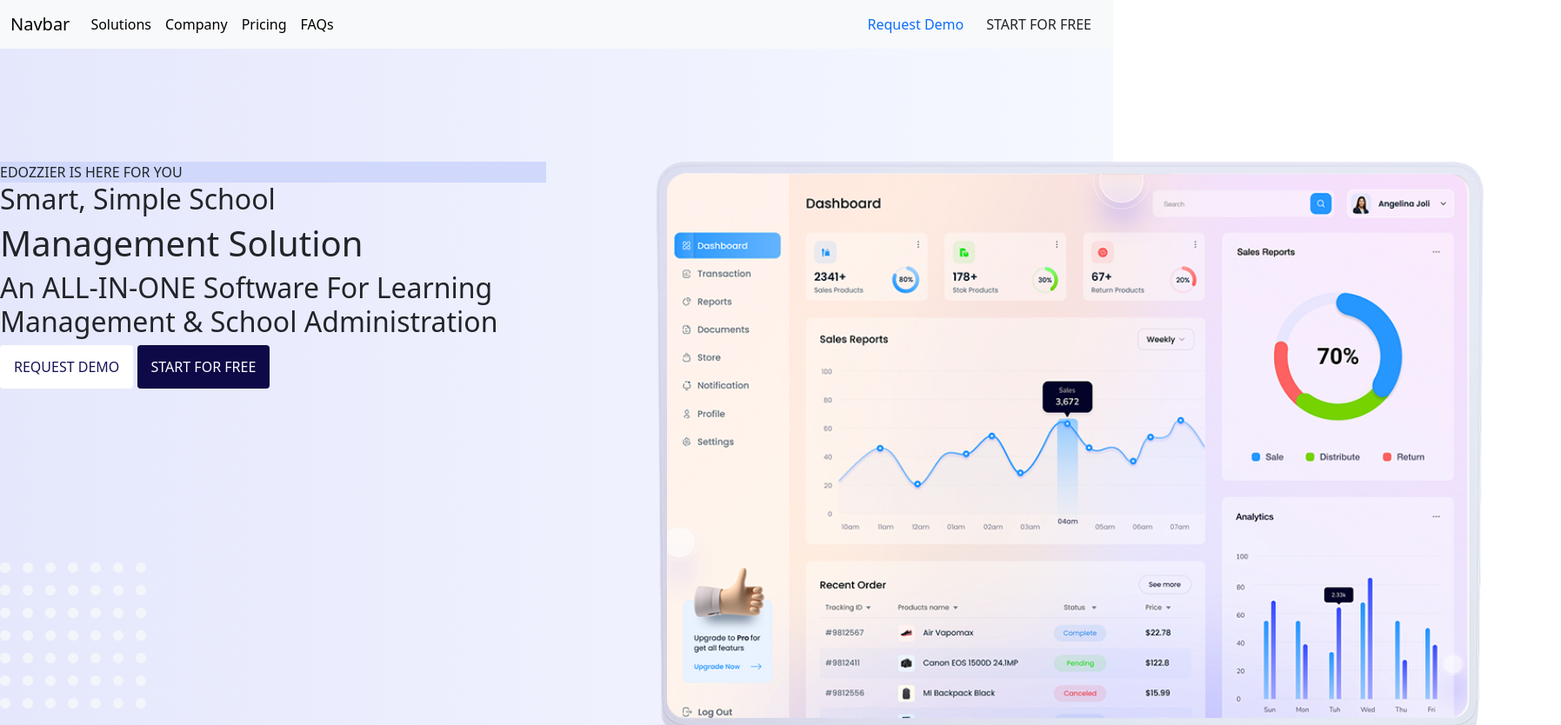
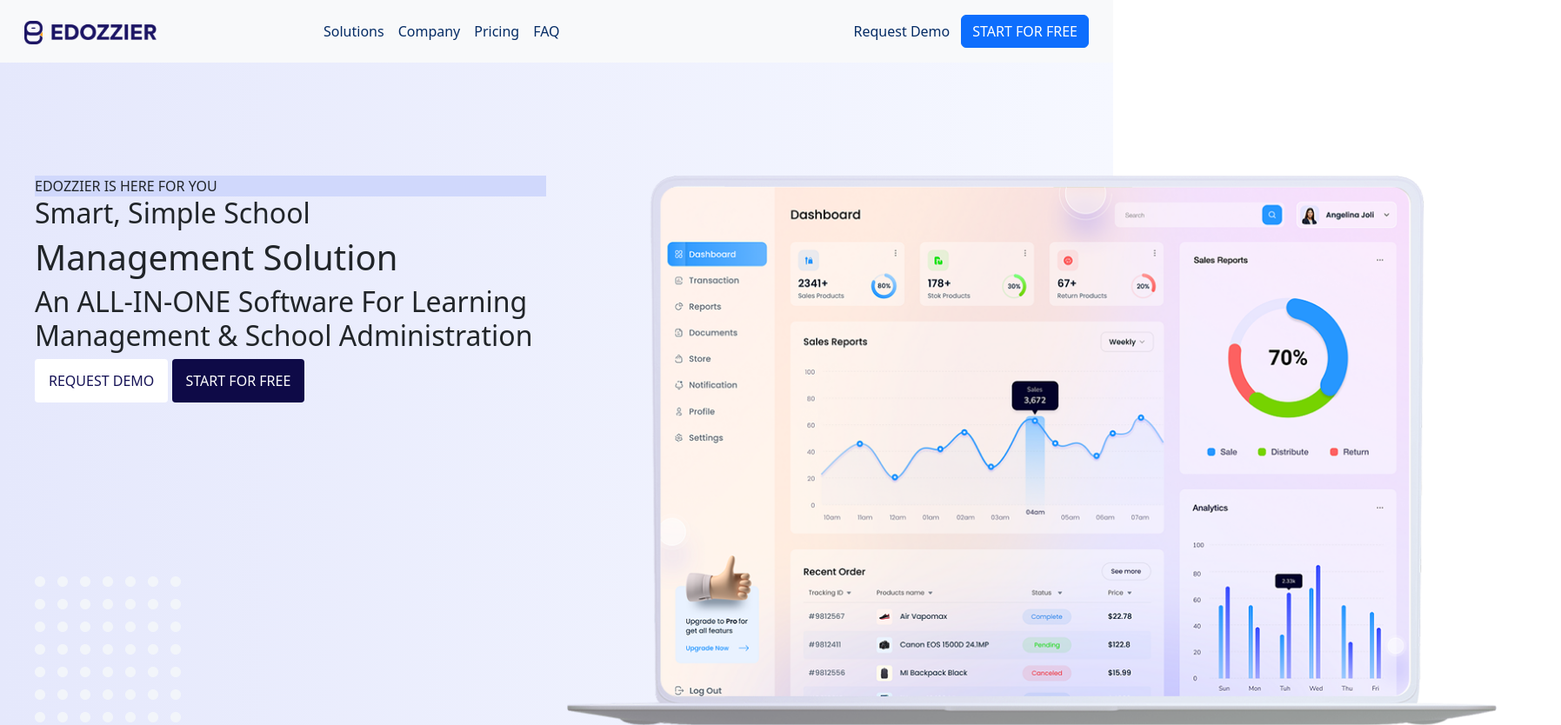
Before and after one commit to Prom-ise/My-CA-TEST-1, a plain HTML site: page index.html in a window 1280 px wide. Shown: the top 834 px of the page at 87% size, 1795 px wide, since content can reach past the window. Drawn offline with Linux system fonts and the light colour scheme.

Commit message:
updated a file

```diff
--- a/index.html
+++ b/index.html
@@ -9,36 +9,37 @@
     <link rel="stylesheet" href="style.css">
 </head>
 <body>
-    <nav class="navbar navbar-expand-lg bg-body-tertiary">
+    <nav class="navbar navbar-expand-lg bg-body-tertiary p-3">
         <div class="container-fluid">
-          <a class="navbar-brand" href="#">Navbar</a>
+            <a class="navbar-brand"  href="index.html"  class="brandLogo"><img src="Img/Edozzier-2x.png" alt="image-head" width="40%"></a>
           <button class="navbar-toggler" type="button" data-bs-toggle="collapse" data-bs-target="#navbarSupportedContent" aria-controls="navbarSupportedContent" aria-expanded="false" aria-label="Toggle navigation">
             <span class="navbar-toggler-icon"></span>
           </button>
           <div class="collapse navbar-collapse" id="navbarSupportedContent">
-            <ul class="navbar-nav me-auto mb-2 mb-lg-0">
+            <ul class="navbar-nav me-auto mb-2 mb-lg-0 links">
                     <li class="nav-item">
-                        <a class="nav-link active" aria-current="page" href="#">Solutions
+                        <a class="nav-link active text-primary-emphasis" aria-current="page" href="#">Solutions
                         </a>
                       </li>
                       <li class="nav-item">
-                        <a class="nav-link active" aria-current="page" href="#">Company
-                            </a>
+                        <a class="nav-link active text-primary-emphasis" aria-current="page" href="#">Company
+                        </a>
                       </li>
                       <li class="nav-item">
-                        <a class="nav-link active" aria-current="page" href="#">Pricing
-                           </a>
+                        <a class="nav-link active text-primary-emphasis" aria-current="page" href="#">Pricing
+                        </a>
                       </li>
                       <li class="nav-item">
-                        <a class="nav-link active" aria-current="page" href="#"> FAQs</a>
+                        <a class="nav-link active text-primary-emphasis" aria-current="page" href="#">FAQ
+                        </a>
                       </li>
                   <li class="nav-item">
                     <a href="#"><button type="button" class="signUp px-4 py-2 btn btn-outline-primary border-primary">SIGN UP</button></a>
                   </li>
             </ul>
             <form class="d-flex" role="search">
-              <button class="btn btn-outline-light text-primary" type="submit">Request Demo</button>
-              <button class="btn btn-primary-emphasis" type="submit">START FOR FREE</button>
+              <button class="btn btn-outline-light text-primary-emphasis" type="submit">Request Demo</button>
+              <button class="start btn btn-primary" type="submit">START FOR FREE</button>
             </form>
           </div>
         </div>
--- a/style.css
+++ b/style.css
@@ -2,7 +2,10 @@ body{
     overflow-x: hidden;
 }
 
-
+{
+    padding-left: 40px;
+    padding-right: 40px;
+}
 .edozzierContainer{
    background-image: linear-gradient(
     to left,
@@ -12,6 +15,8 @@ body{
 
     padding-top: 130px;
    padding-bottom: 50px;
+   padding-left: 40px;
+    padding-right: 40px;
 }
 .edozHere{
     background-color: #d0d8fc;
@@ -60,6 +65,13 @@ body{
     background-color: #e5ebfb;
     padding-top: 130px;
    padding-bottom: 50px;
+   padding-left: 40px;
+    padding-right: 40px;
+}
+
+.links{
+    margin-left: -60px;
+
 }
 
 .signUp{
```
